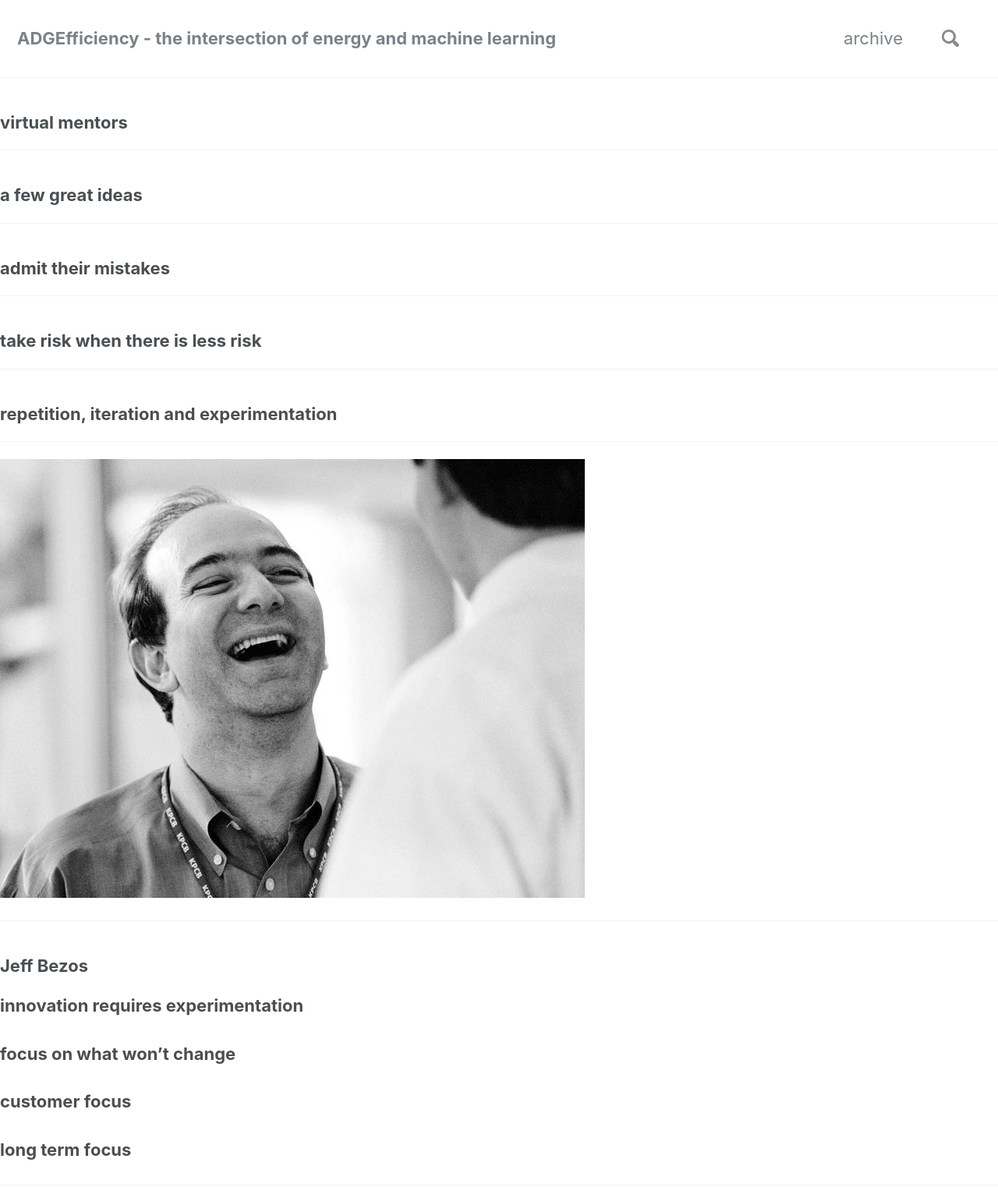
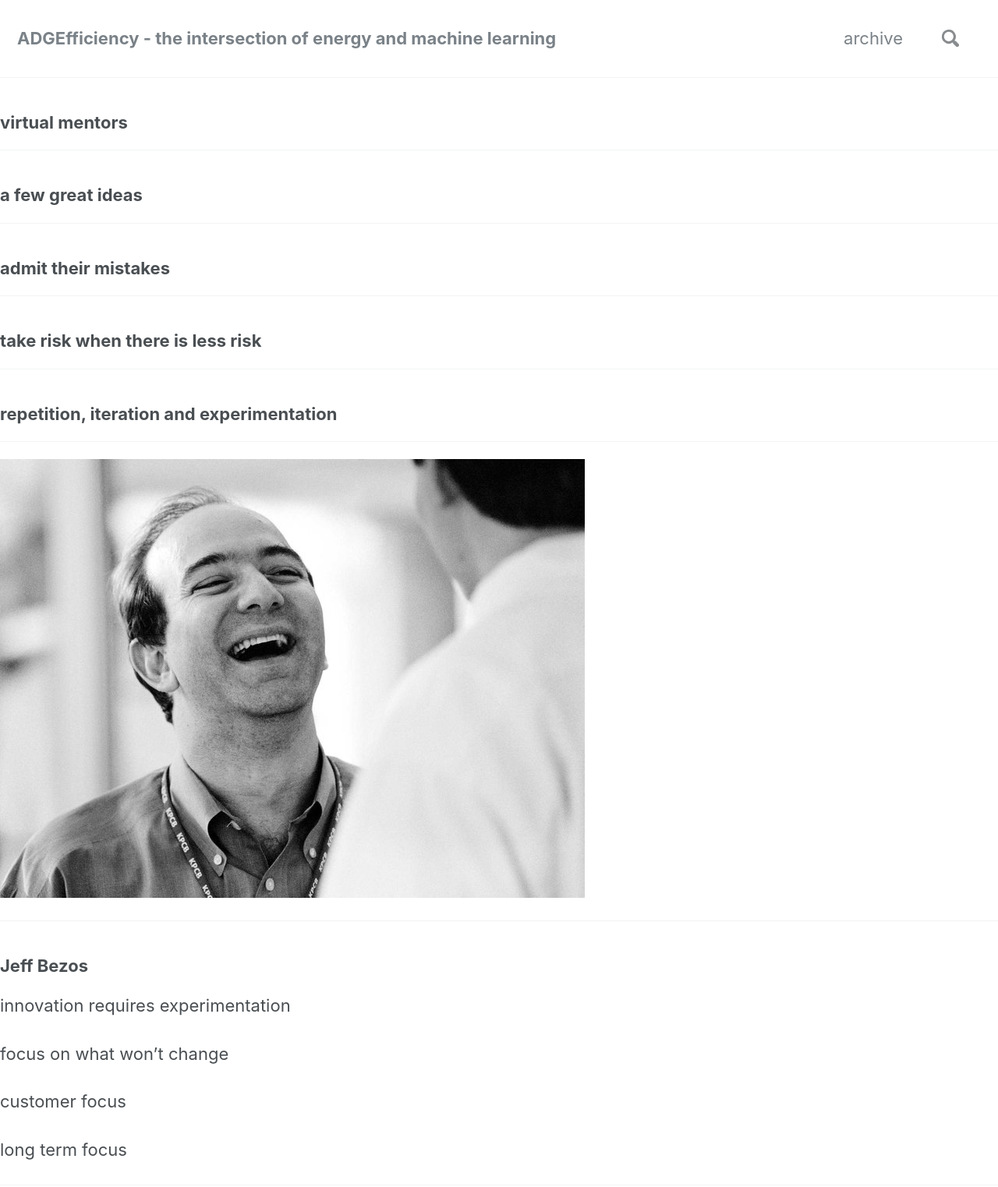
Before and after one commit to ADGEfficiency/adgefficiency.github.io, a Jekyll site: the page built from PITCHME.md, in a window 1280 px wide. Shown: the top 1523 px of the page at 78% size. Built offline with Jekyll 4.4.1, drawn with Linux system fonts in a browser that asks for light colours; nearby versions of some CDN libraries; our own code applies the rules of GitHub Pages for plain Markdown files; grey boxes are pictures that could not be loaded.

Commit message:
mentors talk

```diff
--- a/PITCHME.md
+++ b/PITCHME.md
@@ -24,13 +24,13 @@
 
 ### Jeff Bezos
 
-**innovation requires experimentation**
+innovation requires experimentation
 
-**focus on what won't change**
+focus on what won't change
 
-**customer focus**
+customer focus
 
-**long term focus**
+long term focus
 
 ---
 
@@ -40,11 +40,11 @@
 
 ### Linus Torvalds
 
-**importance of specalization**
+importance of specalization
 
-**the value of iteration**
+the value of iteration
 
-**an anti-visionary**
+an anti-visionary
 
 ---
 
@@ -54,21 +54,21 @@
 
 ### Ray Dalio
 
-**meaningful work & meaningful relationships**
+meaningful work & meaningful relationships
 
-**first, second and third order consequences**
+first, second and third order consequences
 
-**universal laws are the best way to understand systems**
+universal laws are the best way to understand systems
 
 ---
 
 ### Ray Dalio
 
-**evolution, growth and learning**
+evolution, growth and learning
 
-**transparency and open mindedness**
+transparency and open mindedness
 
-**when you disagree with someone, say their opinion back to them and see if they agree**
+when you disagree with someone, say their opinion back to them and see if they agree
 
 ---
 
@@ -77,13 +77,13 @@
 ---
 ### Elon Musk
 
-**cost optimization occurs in two ways**
+cost optimization occurs in two ways
 
-**probabilistic thinking**
+probabilistic thinking
 
-**first principles thinking**
+first principles thinking
 
-**the goal of SpaceX is the preservation of conciousness**
+the goal of SpaceX is the preservation of conciousness
 
 ---
 
@@ -93,13 +93,13 @@
 
 ### Steve Jobs
 
-**admit mistakes and adjust**
+admit mistakes and adjust
 
-**simplicity**
+simplicity
 
-**focusing is about saying no**
+focusing is about saying no
 
-**everything was made by people no smarter than you are**
+everything was made by people no smarter than you are
 
 ---
 
@@ -109,9 +109,9 @@
 
 ### Jack Diederich
 
-**job is hard enough without trying to clever up the place**
+job is hard enough without trying to clever up the place
 
-**don't give advice with always and nevers**
+don't give advice with always and nevers
 
 ---
 
@@ -121,7 +121,7 @@
 
 ### Raymond Hettinger
 
-**there must be a better way**
+there must be a better way
 
 ---
 
```
